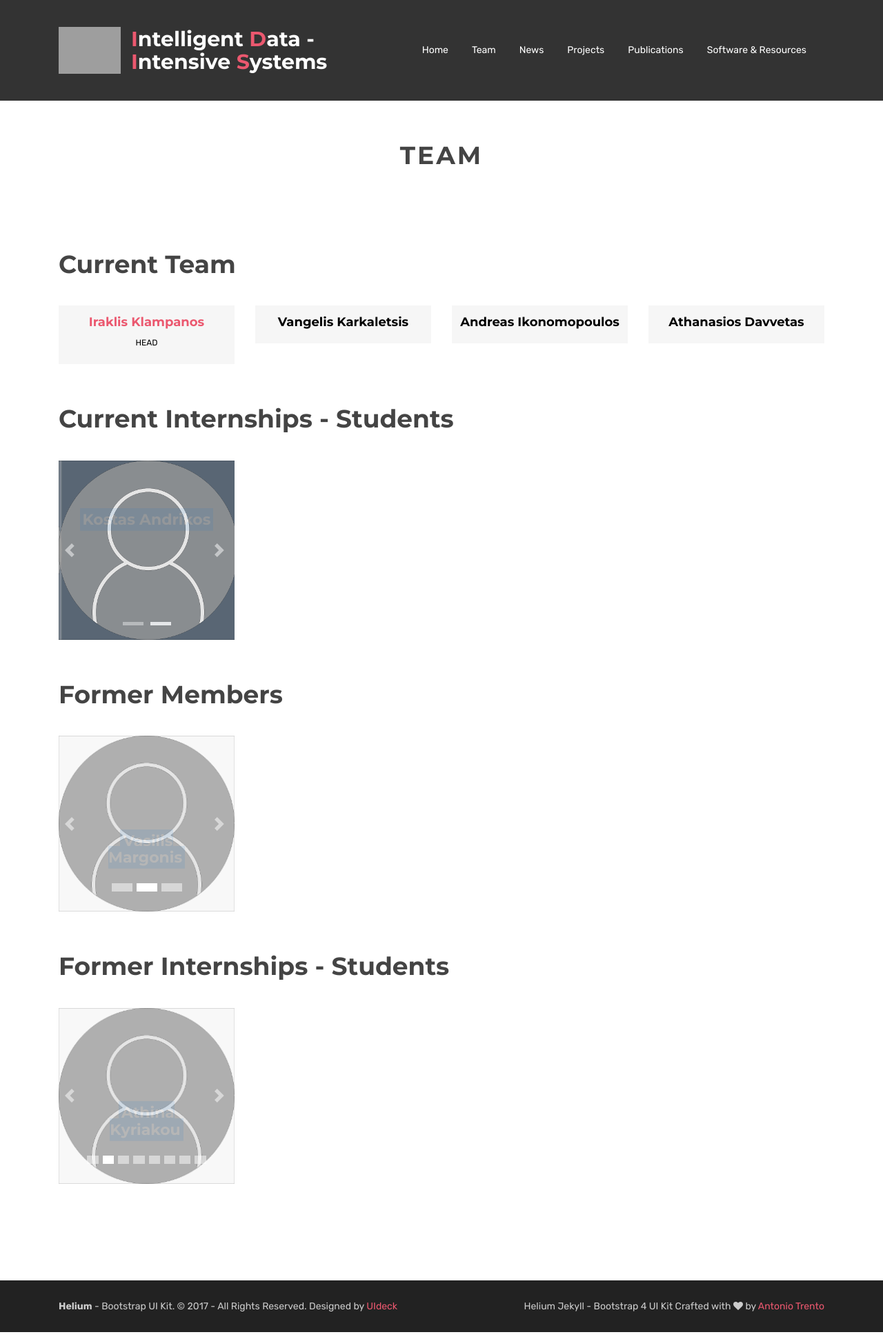
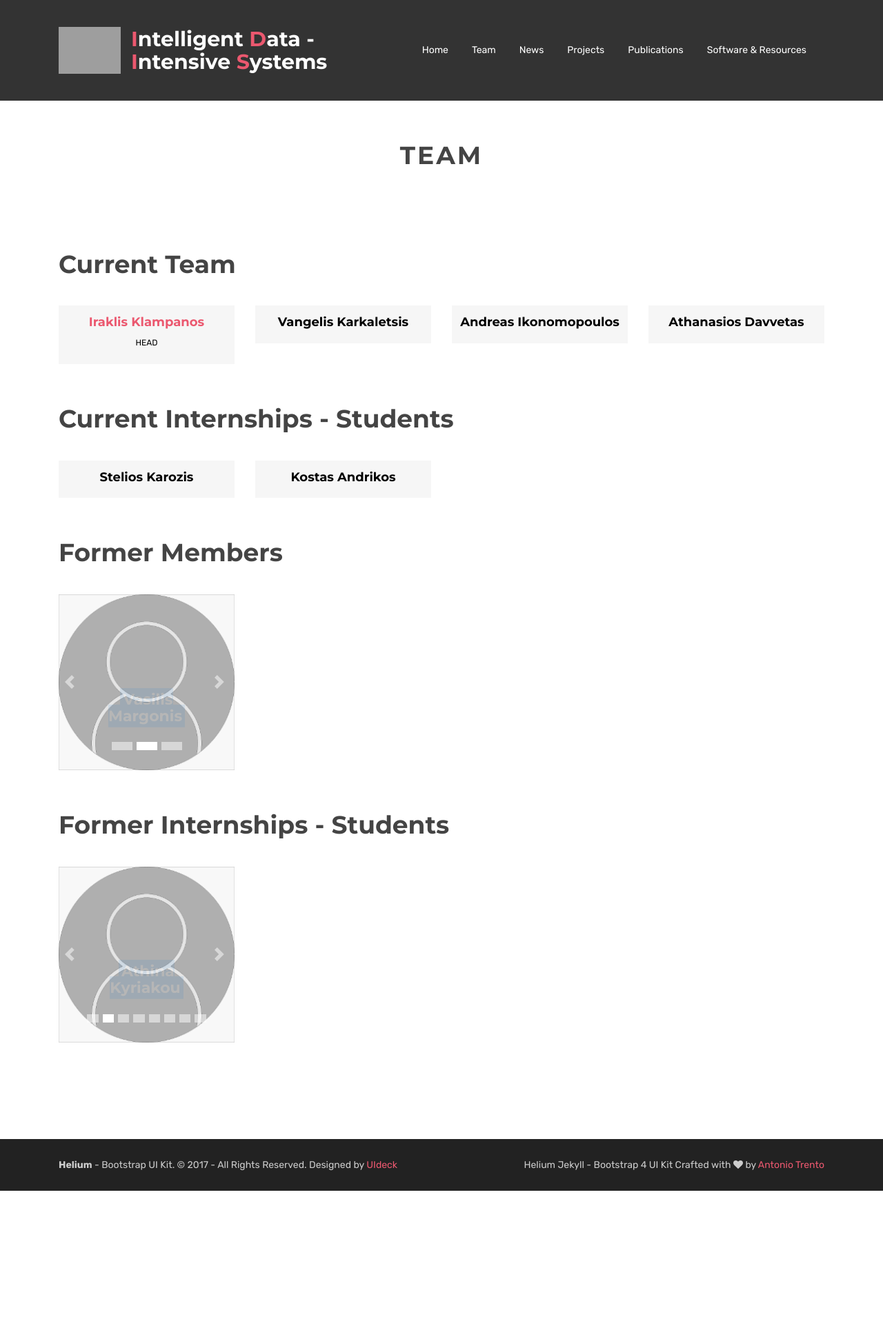
Before and after one commit to id-is/id-is.github.com, a Jekyll site: the page built from team.html, in a window 1280 px wide. Shown: the whole page at 69% size. Built offline with Jekyll 4.4.1, drawn with Linux system fonts in a browser that asks for light colours.

Commit message:
Test current int

```diff
--- a/team.html
+++ b/team.html
@@ -64,12 +64,36 @@ canonical:
         <h1>Current Internships - Students</h1>
       </div>
       <div class="row">
+        {% for c in site.ContentTeam.CurrentInternshipStudents %}
         <div class="col-sm-6 col-md-3">
           <!-- Team Item Starts -->
-          <div id="sliders">
-            <div class="full-width">
+          <div class="team-item">
+            <div class="info">
+              <h2>
+                {{ c.Name }}
+              </h2>
+              <p>
+                {{ c.Title }}
+              </p>
+            </div>
+          </div>
+          <!-- Team Item Ends -->
+        </div>
+        {% endfor %}
+      </div>
+    </div>
+
+    <!-- <div class="team-members mtb-50"> -->
+      <!-- <div class="sub-title">
+        <h1>Current Internships - Students</h1>
+      </div>
+      <div class="row">
+        <div class="col-sm-6 col-md-3"> -->
+          <!-- Team Item Starts -->
+          <!-- <div id="sliders">
+            <div class="full-width"> -->
               <!-- light slider -->
-              <div id="light-slider" class="carousel slide">
+              <!-- <div id="light-slider" class="carousel slide">
                 <div id="carousel-area">
                   <div id="carousel-slider" class="carousel slide" data-ride="carousel">
                     <ol class="carousel-indicators">
@@ -116,11 +140,11 @@ canonical:
                 </div>
               </div>
             </div>
-          </div>
+          </div> -->
           <!-- Team Item Ends -->
-        </div>
-      </div>
-    </div>
+        <!-- </div> -->
+      <!-- </div> -->
+    <!-- </div> -->
     <!-- Current Students - Internship End -->
     <div class="mb-60"></div>
     <!-- Former Members -->
```
